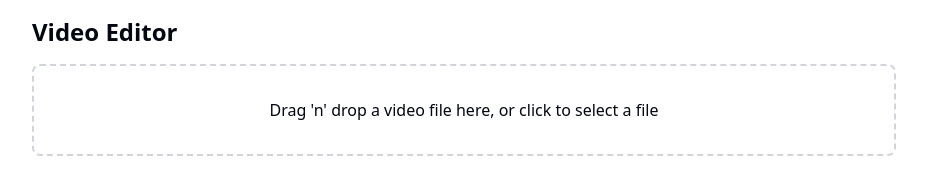
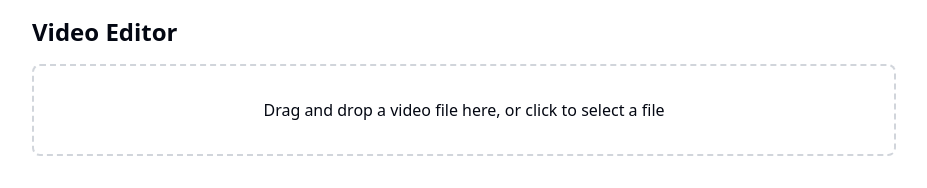
Before and after one commit to suryanshsingh2001/mockly, a Next.js app: page /video in a window 1280 px wide. Shown: the top 188 px of the page, without its empty margins (176-1103 px from the left). Built offline with nearby package versions, Linux system fonts and the light colour scheme.

Commit message:
(Add) VideoEditor

```diff
--- a/components/shared/VideoEditor.tsx
+++ b/components/shared/VideoEditor.tsx
@@ -46,7 +46,7 @@ export default function VideoEditor() {
           {isDragActive ? (
             <p>Drop the video file here ...</p>
           ) : (
-            <p>Drag 'n' drop a video file here, or click to select a file</p>
+            <p>Drag and drop a video file here, or click to select a file</p>
           )}
         </div>
       ) : (
--- a/package.json
+++ b/package.json
@@ -15,7 +15,7 @@
     "@radix-ui/react-select": "^2.1.1",
     "@radix-ui/react-slider": "^1.2.0",
     "@radix-ui/react-slot": "^1.1.0",
-    "@radix-ui/react-switch": "^1.1.0",
+    "@radix-ui/react-switch": "^1.1.1",
     "@radix-ui/react-tabs": "^1.1.0",
     "@react-three/fiber": "^8.17.6",
     "@types/file-saver": "^2.0.7",
```
Also changed, not shown: 1 other file (tests, documents, lock files or other folders).
